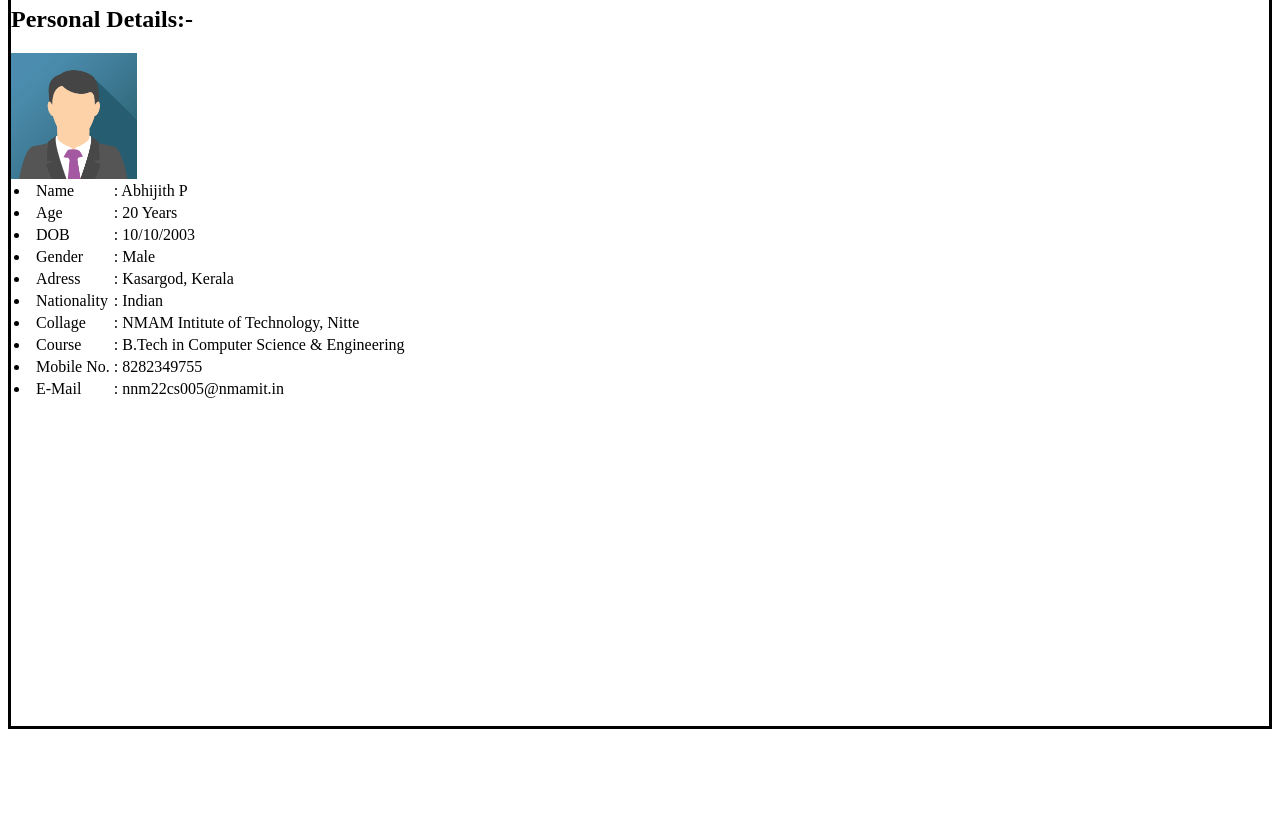
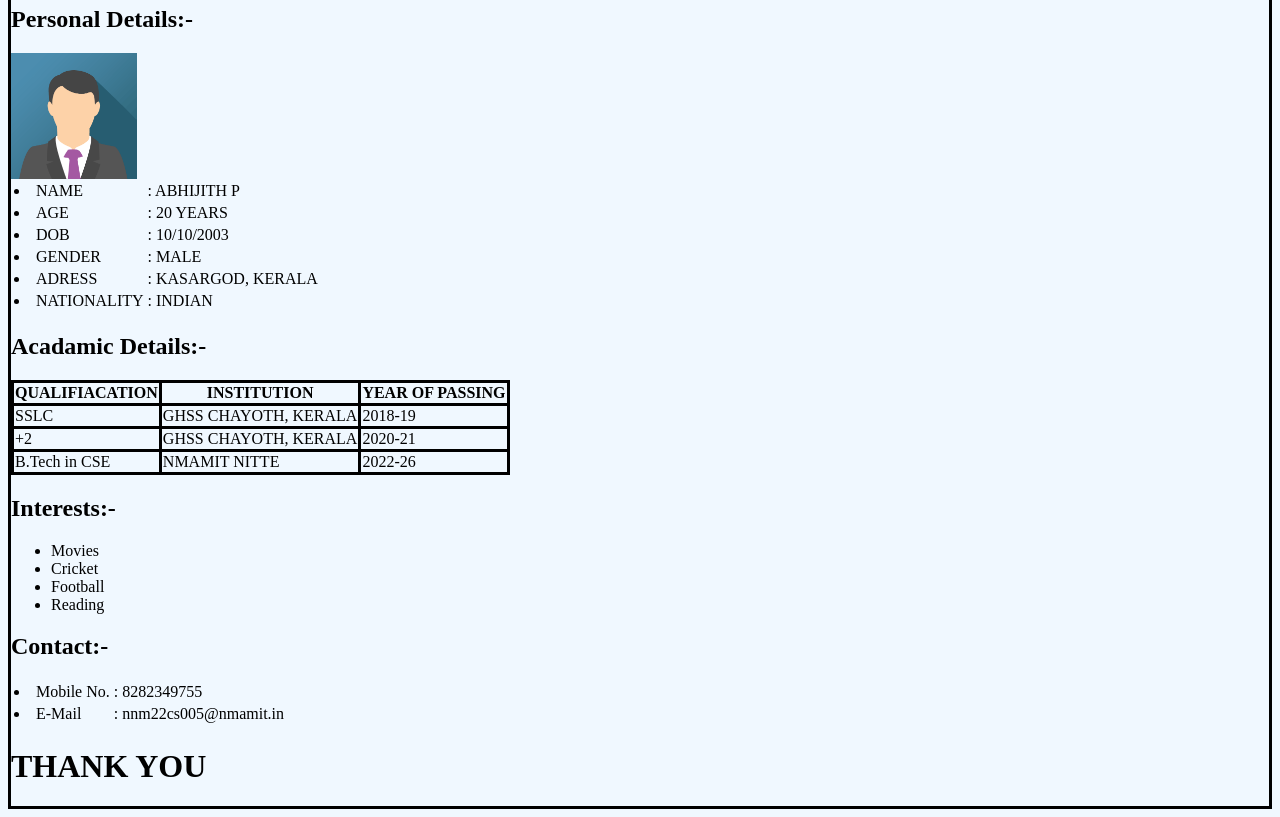
Before and after one commit to AbhijithP003/fewdlab.github.io, a plain HTML site: page index.html in a window 1280 px wide. Shown: the part 63-880 px from the top of the page. Before the commit the page ends 800 px from the top, so only its background shows below. Drawn offline with Linux system fonts and the light colour scheme.

Commit message:
Update index.html

```diff
--- a/index.html
+++ b/index.html
@@ -2,9 +2,14 @@
     <head>
         <title>Profile</title>
         <link rel="stylesheet" href="styles.css">
+        <style>
+            .td1{
+                border: solid;
+            }
+        </style>
     </head>
 
-    <body style="border: solid;">
+    <body style="border: solid; background-color: aliceblue;">
         <h1 style="text-align: justify;">My Profile</h1>
         <h2>Personal Details:-</h2>
         <div class="container">
@@ -15,37 +20,65 @@
           </div>
         <table>
             <tr>
-                <td><li>Name    </li></td>
-                <td>: Abhijith P</td>
+                <td><li>NAME    </li></td>
+                <td>: ABHIJITH P</td>
             </tr>
             <tr>
-                <td><li>Age </li></td>
-                <td>: 20 Years</td>
+                <td><li>AGE </li></td>
+                <td>: 20 YEARS</td>
             </tr>
             <tr>
                 <td><li>DOB </li></td>
                 <td>: 10/10/2003</td>
             </tr>
             <tr>
-                <td><li>Gender  </li></td>
-                <td>: Male</td>
+                <td><li>GENDER  </li></td>
+                <td>: MALE</td>
             </tr>
             <tr>
-            <td><li>Adress  </li></td>
-                <td>: Kasargod, Kerala</td>
+            <td><li>ADRESS  </li></td>
+                <td>: KASARGOD, KERALA</td>
             </tr>
             <tr>
-            <td><li>Nationality </li></td>
-            <td>: Indian</td>
+            <td><li>NATIONALITY </li></td>
+            <td>: INDIAN</td>
+            </tr>
+        </table>
+
+        <h2>Acadamic Details:-</h2>
+        <table style="border: solid; border-collapse: collapse">
+            <tr>
+                <th class="td1">QUALIFIACATION</th>
+                <th class="td1">INSTITUTION</th>
+                <th class="td1">YEAR OF PASSING</th>
             </tr>
             <tr>
-            <td><li>Collage </li></td>
-            <td>: NMAM Intitute of Technology, Nitte</td>
+                <td class="td1">SSLC</td>
+                <td class="td1">GHSS CHAYOTH, KERALA</td>
+                <td class="td1">2018-19</td>
             </tr>
             <tr>
-                <td><li>Course </li></td>
-                <td>: B.Tech in Computer Science & Engineering</td>
+                <td class="td1">+2</td>
+                <td class="td1">GHSS CHAYOTH, KERALA</td>
+                <td class="td1">2020-21</td>
             </tr>
+            <tr>
+                <td class="td1">B.Tech in CSE</td>
+                <td class="td1">NMAMIT NITTE</td>
+                <td class="td1">2022-26</td>
+            </tr>
+       </table>
+
+       <h2>Interests:-</h2>
+       <ul>
+        <li>Movies</li>
+        <li>Cricket</li>
+        <li>Football</li>
+        <li>Reading</li>
+       </ul>
+
+       <h2>Contact:-</h2>
+       <table>
             <tr>
                 <td><li>Mobile No. </li></td>
                 <td>: 8282349755</td>
@@ -56,5 +89,6 @@
             </tr>
         </table>
 
+    <h1>THANK YOU</h1>
     </body>
 </html>
```
